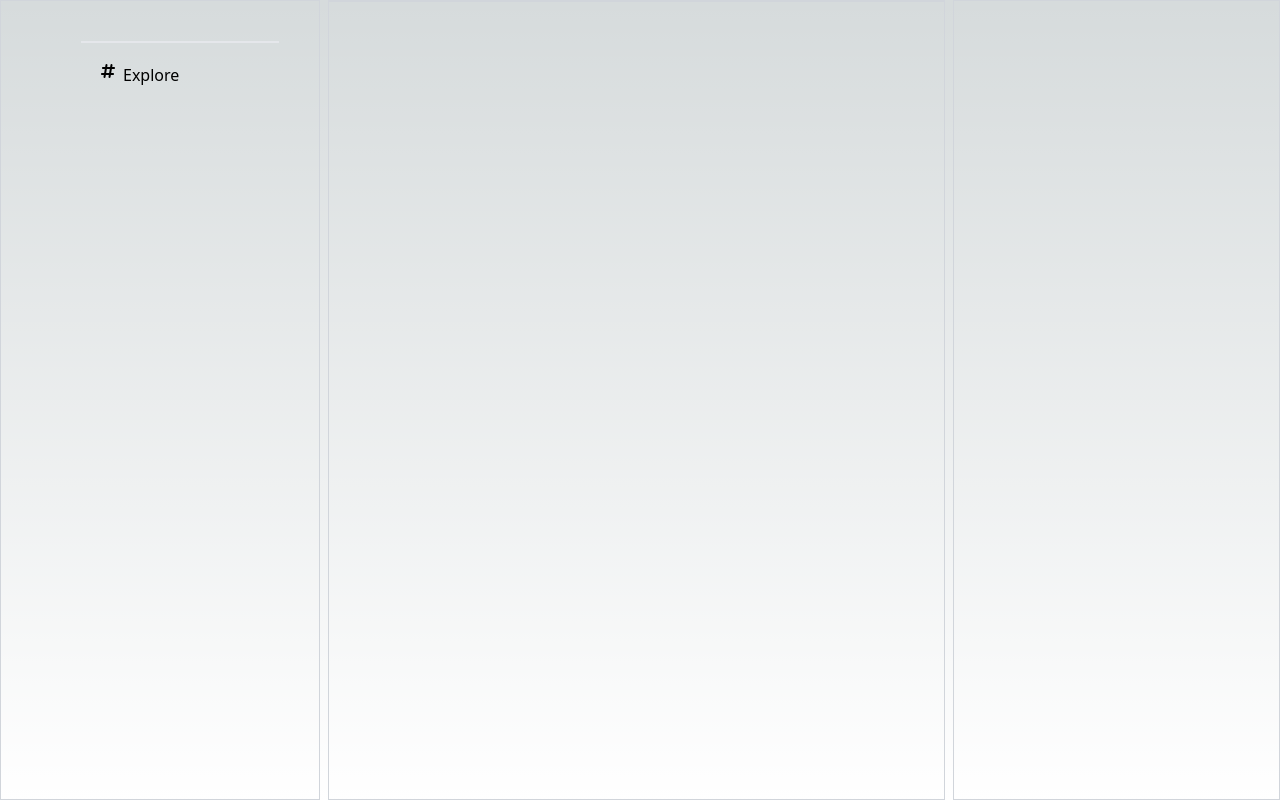
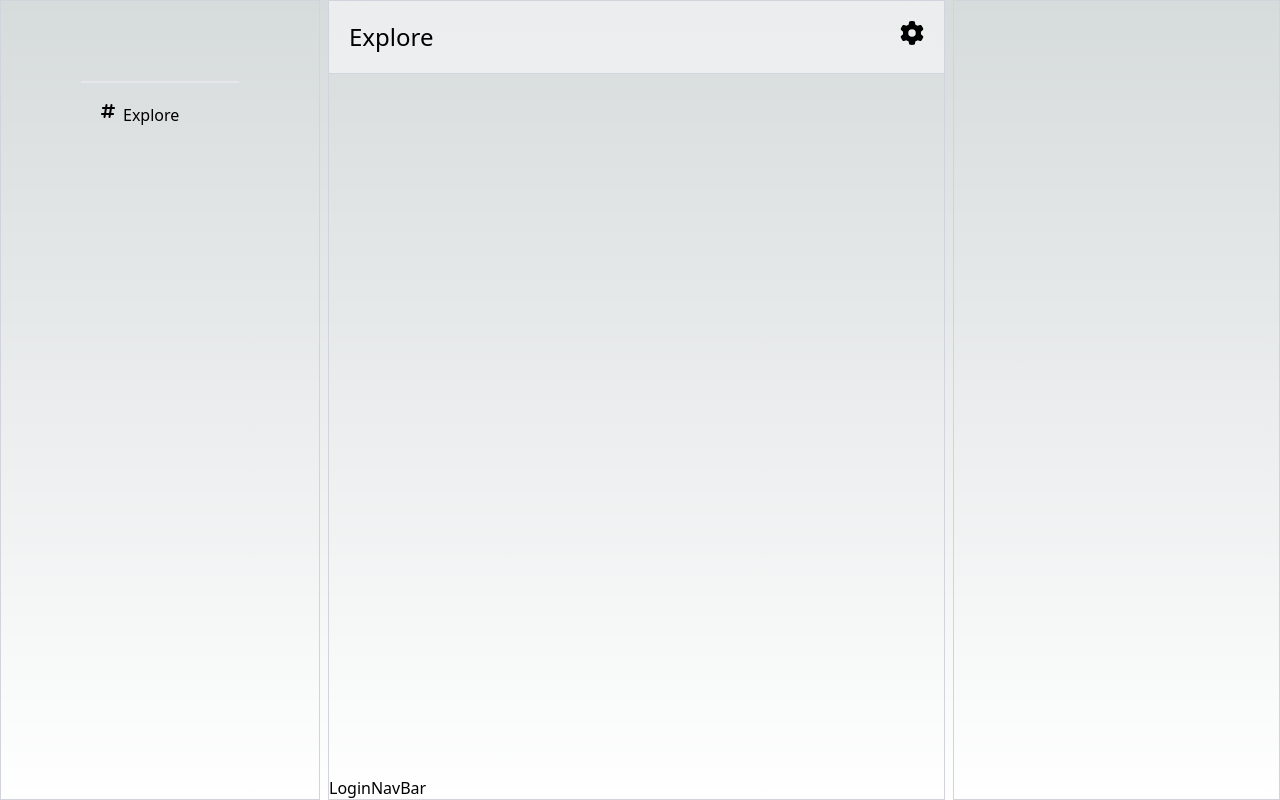
Before and after one commit to techie-sam/twitter-next, a Next.js app: page / in a window 1280 px wide. Built offline with nearby package versions, Linux system fonts and the light colour scheme.

Commit message:
added bottom nav

```diff
--- a/components/LeftSideNav.js
+++ b/components/LeftSideNav.js
@@ -7,8 +7,8 @@ const LeftSideNav = ({ menuItems }) => {
     const router = useRouter()
     // console.log(router)
     return (
-        <div className="h-screen lg:w-[10%] xl:min-w-[25%] border hidden md:block border-gray-300">
-            <div className="p-10 pl-20 w-full space-y-3">
+        <div className="h-screen lg:w-[20%] xl:min-w-[25%] border hidden md:block border-gray-300">
+            <div className="p-20 w-full space-y-3">
                 <div className='border'>
                 </div>
                 {
--- a/components/Tweets.js
+++ b/components/Tweets.js
@@ -4,13 +4,30 @@ import Link from "next/link";
 import { useRouter } from "next/router";
 
 
-const Tweets = () => {
+const Tweets = ({ bottomNavContent }) => {
     const route = useRouter()
     return (
         <div className="max-h-screen w-[90%] md:w-[50w] border border-gray-300  overflow-y-auto">
+            {
+                <div className="relative  ">
+                    <nav className="fixed bottom-0">
+                        <ul className="flex justify-evenly">
+                            {
+                                bottomNavContent.map(({ text, href }) =>
+                                    <li key={href} >
+                                        <Link href={href}>
+                                            {route.asPath === "/" ? text : <FontAwesomeIcon icon={text} />}
+                                        </Link>
+                                    </li>
+                                )
+                            }
+                        </ul>
+                    </nav>
+                </div>
+            }
             <nav className="w-full border-b bg-white bg-opacity-50 backdrop-blur-lg border-gray-300 sticky top-0">
                 {
-                    route === "/" &&
+                    route.asPath === "/" &&
                     <div className="flex justify-between text-2xl p-5">
                         <h3>Explore</h3>
                         <FontAwesomeIcon icon={faGear} />
--- a/pages/[route].js
+++ b/pages/[route].js
@@ -5,13 +5,20 @@ import { faBell, faHamburger, faHashtag, faHouse, faMessage, faSave, faUser, faU
 import Head from "next/head";
 
 const menuItems = [
-  { icon: faHouse, text: "Home", href:"home"},
-  { icon: faHashtag, text: "Explore", href:"explore"},
-  { icon: faBell, text: "Notifications", href:"notifications"},
-  { icon: faMessage, text: "Messages", href:"messages"},
-  { icon: faSave, text: "Bookmarks", href:"bookmarks"},
-  { icon: faUser, text: "Profile", href:"profile"},
-  { icon: faHamburger, text: "More", href:"more" },
+    { icon: faHouse, text: "Home", href: "home" },
+    { icon: faHashtag, text: "Explore", href: "explore" },
+    { icon: faBell, text: "Notifications", href: "notifications" },
+    { icon: faMessage, text: "Messages", href: "messages" },
+    { icon: faSave, text: "Bookmarks", href: "bookmarks" },
+    { icon: faUser, text: "Profile", href: "profile" },
+    { icon: faHamburger, text: "More", href: "more" },
+]
+
+const bottomNavContent = [
+    { text: faHouse, href: "home" },
+    { text: faBell, href: "notifications" },
+    { text: faMessage, href: "messages" },
+    { text: faUser, href: "messages" },
 ]
 
 
@@ -23,7 +30,7 @@ const PageType = () => {
             </Head>
             <div className='flex justify-center h-screen space-x-2'>
                 <LeftSideNav menuItems={menuItems} />
-                <Tweets />
+                <Tweets bottomNavContent={bottomNavContent} />
                 <RightSideNav />
             </div>
         </>
--- a/pages/index.js
+++ b/pages/index.js
@@ -8,6 +8,11 @@ import { faGear, faHashtag } from "@fortawesome/free-solid-svg-icons";
 
 const menuItems = [
   { icon: faHashtag, text: "Explore", href:"/" },
+]
+
+const bottomNavContent =[
+  { text:"Login", href:"#", icon:"" },
+  { text:"NavBar", href:"#", icon:"" }
 ]
 
 // const rightBarContents = [
@@ -22,7 +27,7 @@ export default function Home(props) {
   return (
     <main className='flex justify-center h-screen space-x-2'>
       <LeftSideNav menuItems={menuItems} />
-      <Tweets />
+      <Tweets bottomNavContent={bottomNavContent}/>
       <RightSideNav />
     </main>
   )
--- a/tailwind.config.js
+++ b/tailwind.config.js
@@ -7,11 +7,11 @@ module.exports = {
   ],
   theme: {
     extend: {
-      backgroundImage: {
-        'gradient-radial': 'radial-gradient(var(--tw-gradient-stops))',
-        'gradient-conic':
-          'conic-gradient(from 180deg at 50% 50%, var(--tw-gradient-stops))',
-      },
+      // backgroundImage: {
+      //   // 'gradient-radial': 'radial-gradient(var(--tw-gradient-stops))',
+      //   // 'gradient-conic':
+      //   //   'conic-gradient(from 180deg at 50% 50%, var(--tw-gradient-stops))',
+      // },
     },
   },
   plugins: [],
```
